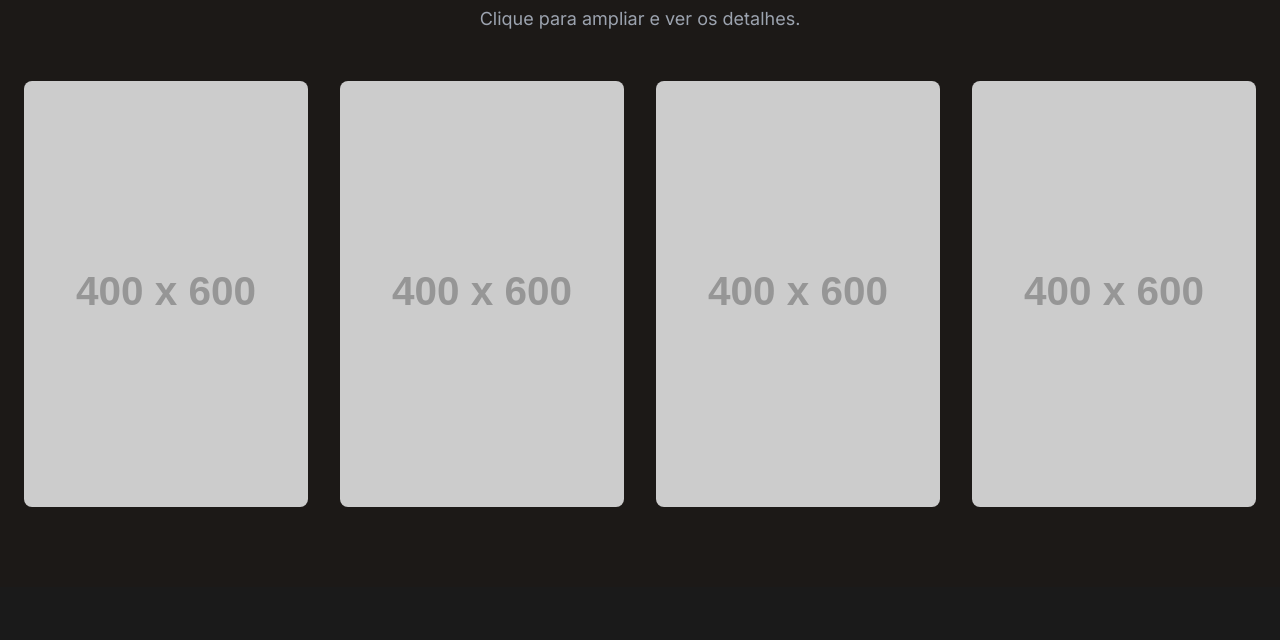
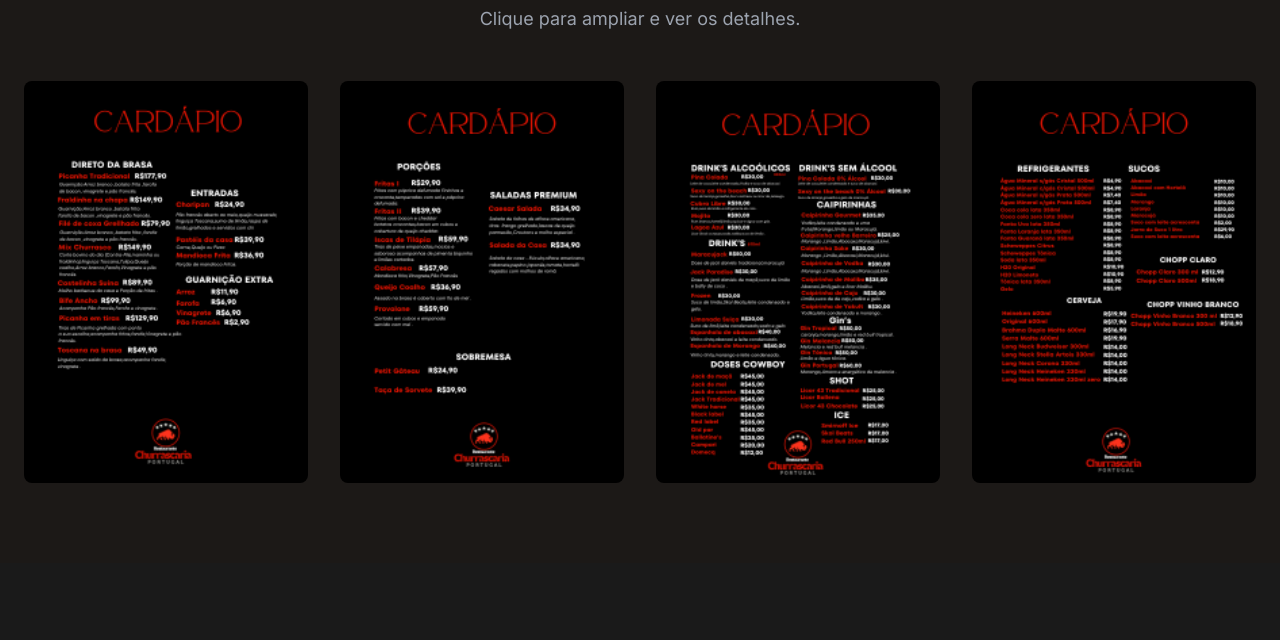
Before and after one commit to GuCosmai/churascaria, a plain HTML site: page index.html in a window 1280 px wide. Shown: the part 2143-2783 px from the top of the page. Drawn offline with nearby package versions, Linux system fonts and the light colour scheme; placeholder pictures from the web are drawn by us.

Commit message:
site one page atualizaçao 0.3

```diff
--- a/index.html
+++ b/index.html
@@ -217,16 +217,16 @@
           </p>
           <div class="grid grid-cols-2 md:grid-cols-4 gap-4 md:gap-8">
             <div class="menu-image-container">
-              <img src="https://placehold.co/400x600/333/FFF?text=Cardápio+1" alt="Cardápio 1" class="menu-thumbnail w-full h-auto rounded-lg cursor-pointer hover:opacity-80 transition-opacity">
+              <img src="1.png" alt="Cardápio 1" class="menu-thumbnail w-full h-auto rounded-lg cursor-pointer hover:opacity-80 transition-opacity">
             </div>
             <div class="menu-image-container">
-              <img src="https://placehold.co/400x600/333/FFF?text=Cardápio+2" alt="Cardápio 2" class="menu-thumbnail w-full h-auto rounded-lg cursor-pointer hover:opacity-80 transition-opacity">
+              <img src="2.png" alt="Cardápio 2" class="menu-thumbnail w-full h-auto rounded-lg cursor-pointer hover:opacity-80 transition-opacity">
             </div>
             <div class="menu-image-container">
-              <img src="https://placehold.co/400x600/333/FFF?text=Cardápio+3" alt="Cardápio 3" class="menu-thumbnail w-full h-auto rounded-lg cursor-pointer hover:opacity-80 transition-opacity">
+              <img src="3.png" alt="Cardápio 3" class="menu-thumbnail w-full h-auto rounded-lg cursor-pointer hover:opacity-80 transition-opacity">
             </div>
             <div class="menu-image-container">
-              <img src="https://placehold.co/400x600/333/FFF?text=Cardápio+4" alt="Cardápio 4" class="menu-thumbnail w-full h-auto rounded-lg cursor-pointer hover:opacity-80 transition-opacity">
+              <img src="4.png" alt="Cardápio 4" class="menu-thumbnail w-full h-auto rounded-lg cursor-pointer hover:opacity-80 transition-opacity">
             </div>
           </div>
         </div>
```
Also changed, not shown: 1.png (added), 2.png (added), 3.png (added), 4.png (added).
